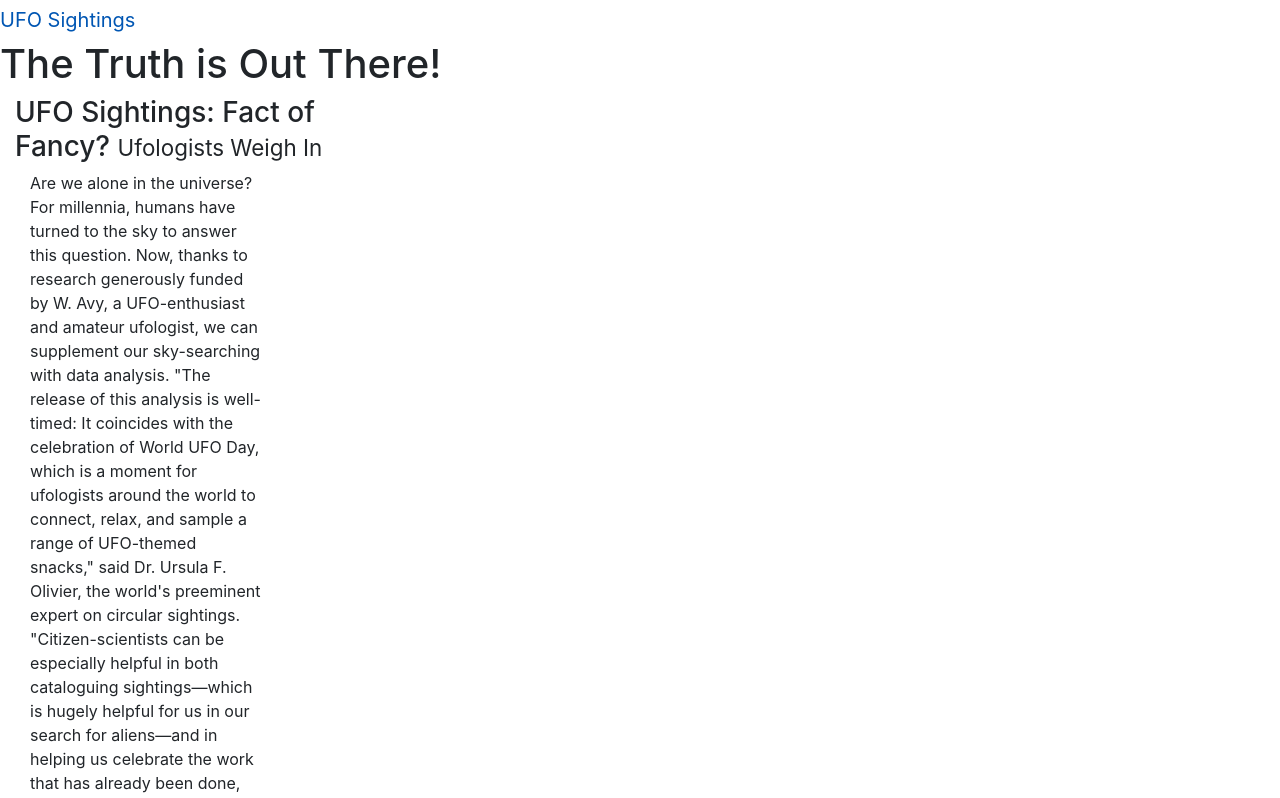
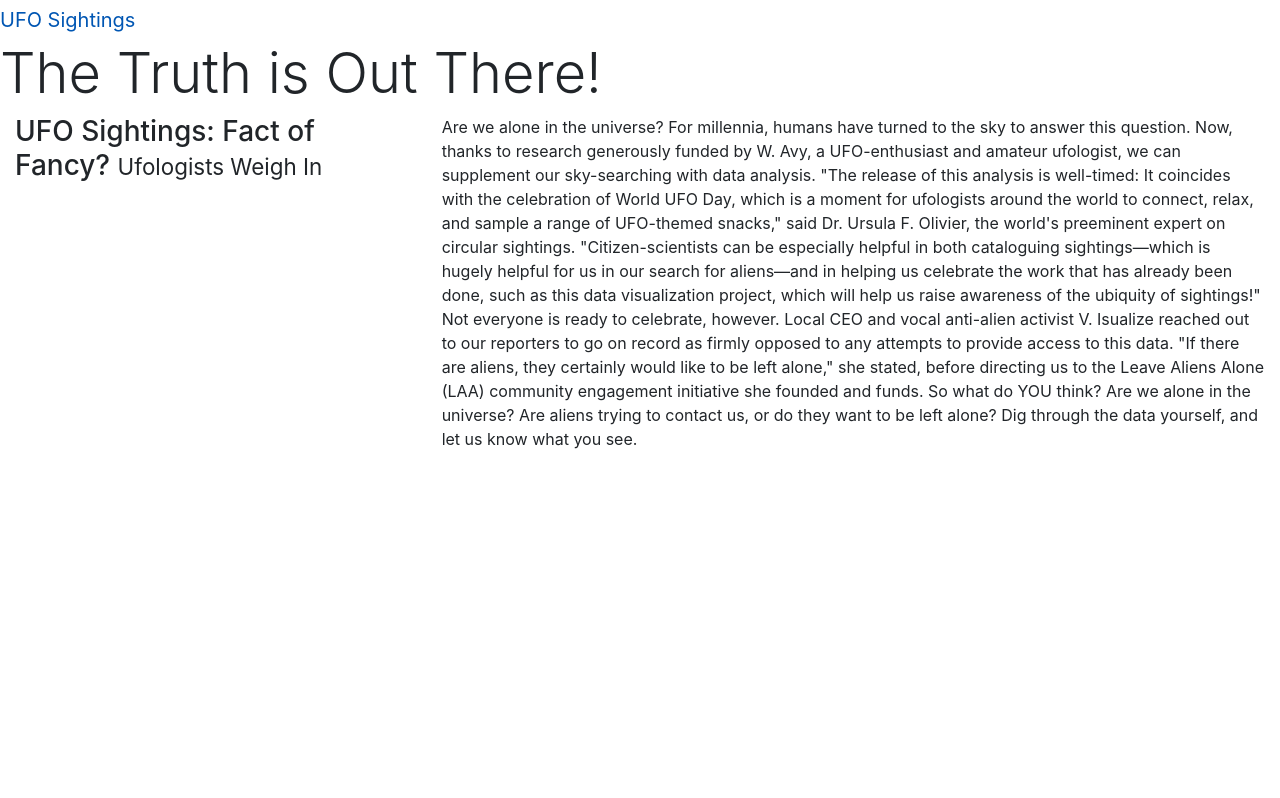
Before and after one commit to cameronmitchell18/UFO-Practice, a plain HTML site: page index.html in a window 1280 px wide. Shown: the top 798 px of the page. Drawn offline with nearby package versions, Linux system fonts and the light colour scheme.

Commit message:
updated html

```diff
--- a/index.html
+++ b/index.html
@@ -19,7 +19,7 @@
         <a class="navbar-brand" href="index.html">UFO Sightings</a>
       </nav>
       <div class="jumbotraon">
-        <h1>The Truth is Out There!</h1>
+        <h1 class="display-4">The Truth is Out There!</h1>
       </div>
       <div class="container-fluid">
         <div class="row">
@@ -27,6 +27,7 @@
             <h3>
               UFO Sightings: Fact of Fancy? <small>Ufologists Weigh In</small>
             </h3>
+            </div>
             <div class="col-md-8">
               <p>
                 Are we alone in the universe? For millennia, humans have turned
```
